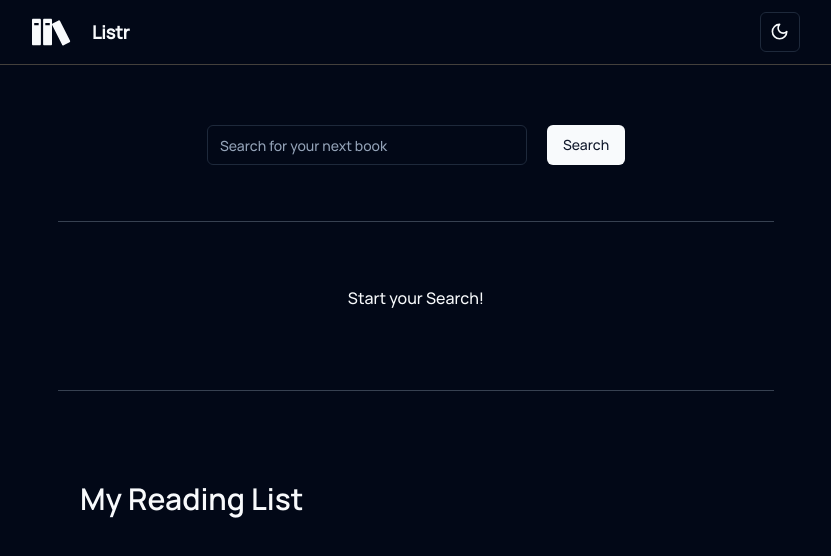
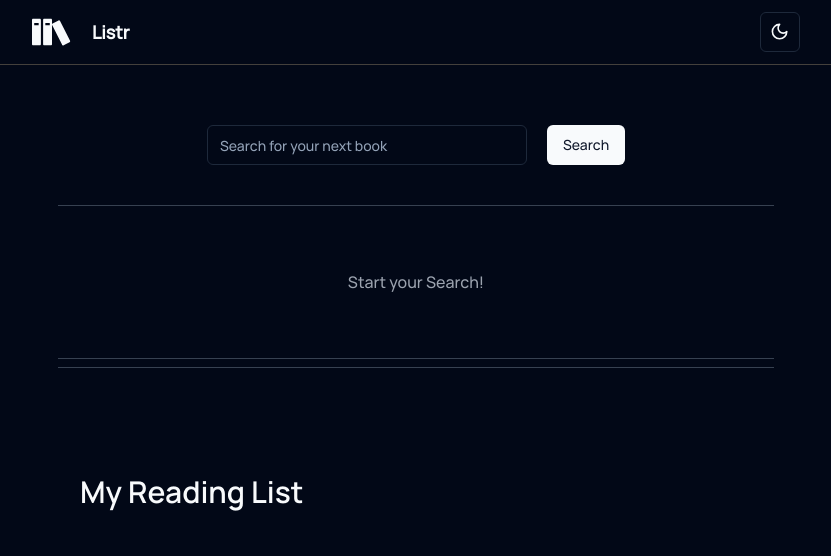
Before and after one commit to maneesha14w/listr, a React (Vite) app: page / in a window 1280 px wide. Shown: the top 556 px of the page, without its empty margins (224-1055 px from the left). Built offline with nearby package versions, Linux system fonts and the light colour scheme.

Commit message:
fix: optimising table for mobile view complete.

```diff
--- a/src/components/BookSearch.tsx
+++ b/src/components/BookSearch.tsx
@@ -104,32 +104,41 @@ export const BookSearch = () => {
 						)}
 					</Button>
 				</div>
-				{/* <div className="mt-2">
-					{totalResults > 0 && (
-						<p className="text-sm">
-							Showing {startIndex} - {endIndex} out of {totalResults} results
-						</p>
-					)}
-				</div> */}
-				<div className="mb-4 mt-4 max-h-64 overflow-auto">
+
+				<div
+					className=" max-h-[400px] max-w-full overflow-y-auto
+  [&::-webkit-scrollbar-thumb]:rounded-full
+  [&::-webkit-scrollbar-thumb]:bg-gray-300
+  dark:[&::-webkit-scrollbar-thumb]:bg-slate-500
+  [&::-webkit-scrollbar-track]:rounded-full
+  [&::-webkit-scrollbar-track]:bg-gray-100
+  dark:[&::-webkit-scrollbar-track]:bg-slate-700
+  [&::-webkit-scrollbar]:w-2"
+				>
 					{query.length > 0 && result.length > 0 ? (
 						<Table>
 							<TableHeader>
 								<TableRow>
-									<TableHead className="p-2 ">Title</TableHead>
-									<TableHead className="p-2">Author</TableHead>
-									<TableHead className="p-2">Year</TableHead>
-									<TableHead className="p-2">Page Count</TableHead>
-									<TableHead className="p-2"></TableHead>
+									<TableHead>Title</TableHead>
+									<TableHead>Author</TableHead>
+									<TableHead className="hidden sm:table-cell">Year</TableHead>
+									<TableHead className="hidden sm:table-cell">
+										Page Count
+									</TableHead>
+									<TableHead></TableHead>
 								</TableRow>
 							</TableHeader>
-							<TableBody>
+							<TableBody className="overflow-y-auto">
 								{result.map((book) => (
 									<TableRow>
 										<TableCell>{book.title}</TableCell>
 										<TableCell>{book.author_name}</TableCell>
-										<TableCell>{book.first_publish_year}</TableCell>
-										<TableCell>{book.number_of_pages_median || "_"}</TableCell>
+										<TableCell className="hidden sm:table-cell">
+											{book.first_publish_year}
+										</TableCell>
+										<TableCell className="hidden sm:table-cell">
+											{book.number_of_pages_median || "_"}
+										</TableCell>
 										<TableCell>
 											<Button
 												variant="link"
@@ -153,21 +162,11 @@ export const BookSearch = () => {
 							</TableBody>
 						</Table>
 					) : (
-						<div className=" flex max-h-60 items-center justify-center p-16">
+						<div className="flex max-h-60 items-center justify-center p-16 text-gray-600 dark:text-gray-400">
 							Start your Search!
 						</div>
 					)}
 				</div>
-				<div
-					className="max-h-[400px] overflow-y-auto
-  [&::-webkit-scrollbar-thumb]:rounded-full
-  [&::-webkit-scrollbar-thumb]:bg-gray-300
-  dark:[&::-webkit-scrollbar-thumb]:bg-slate-500
-  [&::-webkit-scrollbar-track]:rounded-full
-  [&::-webkit-scrollbar-track]:bg-gray-100
-  dark:[&::-webkit-scrollbar-track]:bg-slate-700
-  [&::-webkit-scrollbar]:w-2"
-				>
 				{query.length > 0 && result.length > 0 ? (
 					<div className="mt-4 flex items-center justify-between">
 						<Button
@@ -192,6 +191,12 @@ export const BookSearch = () => {
 				) : (
 					<div></div>
 				)}
+				<div className="mt-2 flex justify-center pt-4 text-xs text-gray-700 dark:text-gray-500">
+					{totalResults > 0 && (
+						<p className="text-sm">
+							Showing {startIndex} - {endIndex} out of {totalResults} results
+						</p>
+					)}
 				</div>
 			</div>
 		</div>
```
Lines whose indentation alone changed are shown as unchanged.
